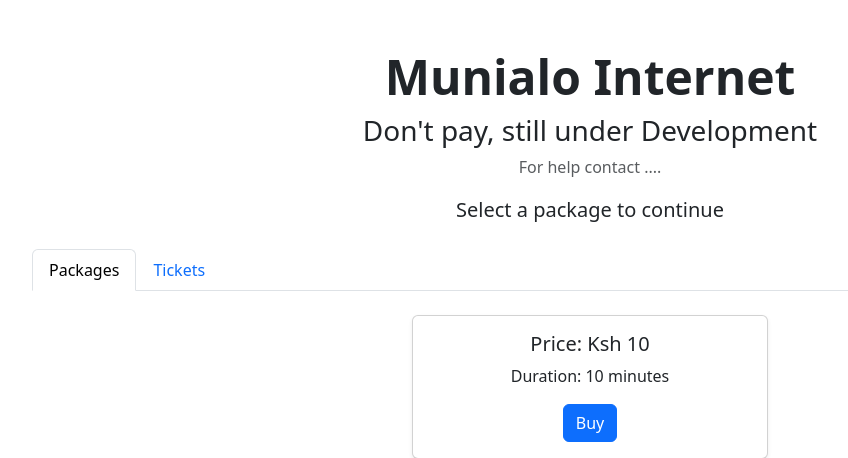
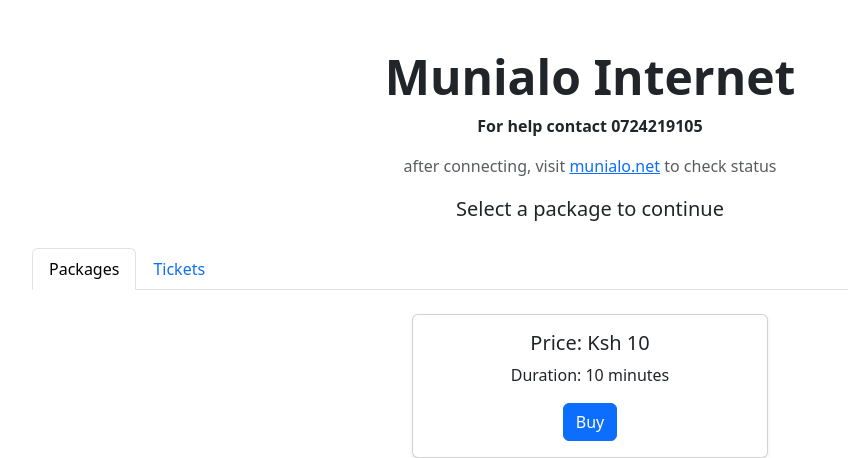
Before and after one commit to jose-oyuko/mikrotik, a Django app: page /2/ in a window 1280 px wide. Shown: the top 458 px of the page, without its empty margins (50-898 px from the left). Run offline with Django 5.2, Linux system fonts and the light colour scheme; some libraries are stand-ins or nearby versions.

Commit message:
streamline captive portal

```diff
--- a/mikrotikapp/static/captive_portal/js/payment.js
+++ b/mikrotikapp/static/captive_portal/js/payment.js
@@ -54,6 +54,7 @@
             data.message || "You will receive an mpesa prompt shortly.",
             "success"
           );
+          startSessionCheck(data.macAddress);
         } else {
           showResult(
             "Payment Error",
@@ -83,3 +84,31 @@
     }
   });
 });
+
+// Function to start session check
+function startSessionCheck(macAddress) {
+  console.log("Starting session check with MAC:", macAddress);
+  console.log("MAC address type:", typeof macAddress);
+
+  if (!macAddress) {
+    console.error("MAC address is undefined or empty");
+    return;
+  }
+
+  const eventSource = new EventSource(`/api/payment-status/${macAddress}/`);
+
+  eventSource.onmessage = function (event) {
+    console.log("Received SSE message:", event.data);
+    const data = JSON.parse(event.data);
+    if (data.status === "success") {
+      console.log("Session check successful, redirecting to:", data.link_orig);
+      eventSource.close();
+      window.location.href = data.link_orig;
+    }
+  };
+
+  eventSource.onerror = function (error) {
+    console.error("EventSource failed:", error);
+    eventSource.close();
+  };
+}
--- a/mikrotikapp/static/captive_portal/js/tickets.js
+++ b/mikrotikapp/static/captive_portal/js/tickets.js
@@ -58,6 +58,9 @@
 
       if (res.ok) {
         displayMessage(data.message || "Login successful!", "success");
+        await sleep(3000);
+        clearMessage();
+        window.location.href = "www.google.com";
       } else {
         displayMessage(
           data.message || "Login failed. Please try again.",
--- a/mikrotikapp/templates/captive_portal/packages.html
+++ b/mikrotikapp/templates/captive_portal/packages.html
@@ -15,11 +15,16 @@
     <div class="container my-5">
       <div class="text-center mb-4">
         <h1 class="display-5 fw-bold">Munialo Internet</h1>
-        <h3>Don't pay, still under Development</h3>
-        <p class="text-muted">For help contact ....</p>
+        <!-- <h3>Don't pay, still under Development</h3> -->
+        <p class="fw-semibold">For help contact 0724219105</p>
+        <p class="text-muted">
+          after connecting, visit <a href="munialo.net">munialo.net</a> to check
+          status
+        </p>
         <p class="lead">Select a package to continue</p>
       </div>
-
+      <!-- Response message -->
+      <div id="responseMessage" class="mt-3"></div>
       <!-- Tabs -->
       <ul class="nav nav-tabs mb-4" id="internetTab" role="tablist">
         <li class="nav-item" role="presentation">
@@ -212,9 +217,6 @@
       <span>Processing request...</span>
     </div>
 
-    <!-- Response message -->
-    <div id="responseMessage" class="mt-3"></div>
-
     <!-- loading modal -->
     <div
       class="modal fade"
--- a/mikrotikapp/urls.py
+++ b/mikrotikapp/urls.py
@@ -20,7 +20,7 @@
     path('', views.packages, name='packages'),
     path('admin/', views.admin_dashboard, name='admin_dashboard'),
     path('admin/change-password/', views.change_password, name='change_password'),
-    path('api/payment-status/<str:mac_address>/', views.payment_status_stream, name='payment-status-stream'),
+    path('api/payment-status/<str:mac_address>/', csrf_exempt(views.payment_status_stream), name='payment-status-stream'),
     path('api/dashboard/', views.DashboardAPIView.as_view(), name='dashboard-api'),
     path('api/commands/', views.get_commands, name='get-commands'),
     path('api/commands/status/', views.report_status, name='report-status'),
--- a/mikrotikapp/views.py
+++ b/mikrotikapp/views.py
@@ -176,7 +176,7 @@
 
 
 class TicketsView(generics.ListCreateAPIView):
-    queryset = Tickets.objects.all()
+    queryset = Tickets.objects.all().order_by("-created_at")
     serializer_class = TicketsSerializer
     authentication_classes = [SessionAuthentication, BasicAuthentication]
     permission_classes = [IsAuthenticated]
```
